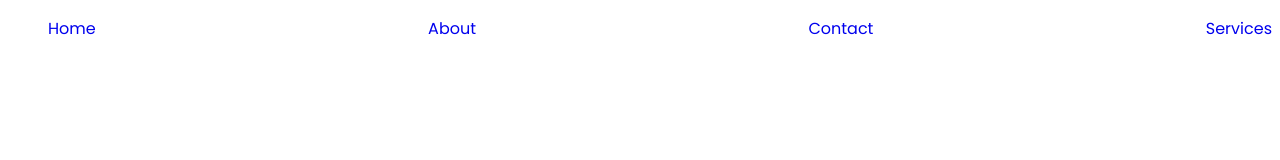
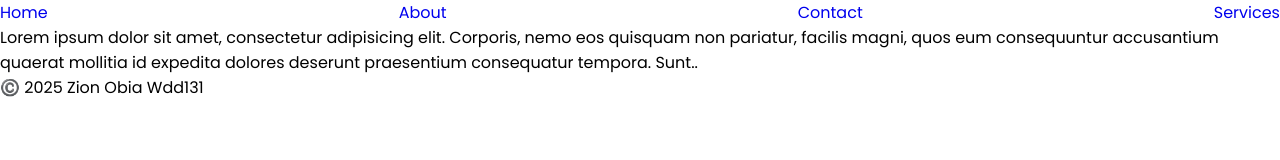
Before and after one commit to Zion-Obia/wdd131, a plain HTML site: page week01/basic-layout.html in a window 1280 px wide. Drawn offline with Linux system fonts and the light colour scheme.

Commit message:
updated the css styles

```diff
--- a/week01/basic-layout.html
+++ b/week01/basic-layout.html
@@ -2,7 +2,7 @@
 <html lang="en">
 <head>
     <meta charset="UTF-8">
-    <meta name="viewport" content="width=, initial-scale=1.0">
+    <meta name="viewport" content="width=device-width, initial-scale=1.0">
     <link rel="stylesheet" href="styles/layout.css">
     <title>Zion Obia|wdd131</title>
 </head>
@@ -17,6 +17,14 @@
             </ul>
         </nav>
     </header>
+    <main>
+        <section>
+            <p>Lorem ipsum dolor sit amet, consectetur adipisicing elit. Corporis, nemo eos quisquam non pariatur, facilis magni, quos eum consequuntur accusantium quaerat mollitia id expedita dolores deserunt praesentium consequatur tempora. Sunt..</p>
+        </section>
+    </main>
 
 </body>
+<footer>
+    <p>©️ 2025 Zion Obia Wdd131</p>
+</footer>
 </html>
--- a/week01/styles/layout.css
+++ b/week01/styles/layout.css
@@ -8,6 +8,12 @@
     --white: #ffffff;
     --max-width: 1200px;
     --header-font: "Merriweather", serif;
+}
+
+*{
+    margin: 0;
+    padding: 0;
+    box-sizing: border-box;
 }
 
 a{
@@ -29,3 +35,10 @@ body{
 body{
     font-family: "Poppins", sans-serif;
 }
+
+body{
+    display: grid;
+    grid-template-rows: auto 1fr auto;
+    grid-template-columns: 1fr;
+
+}
```
